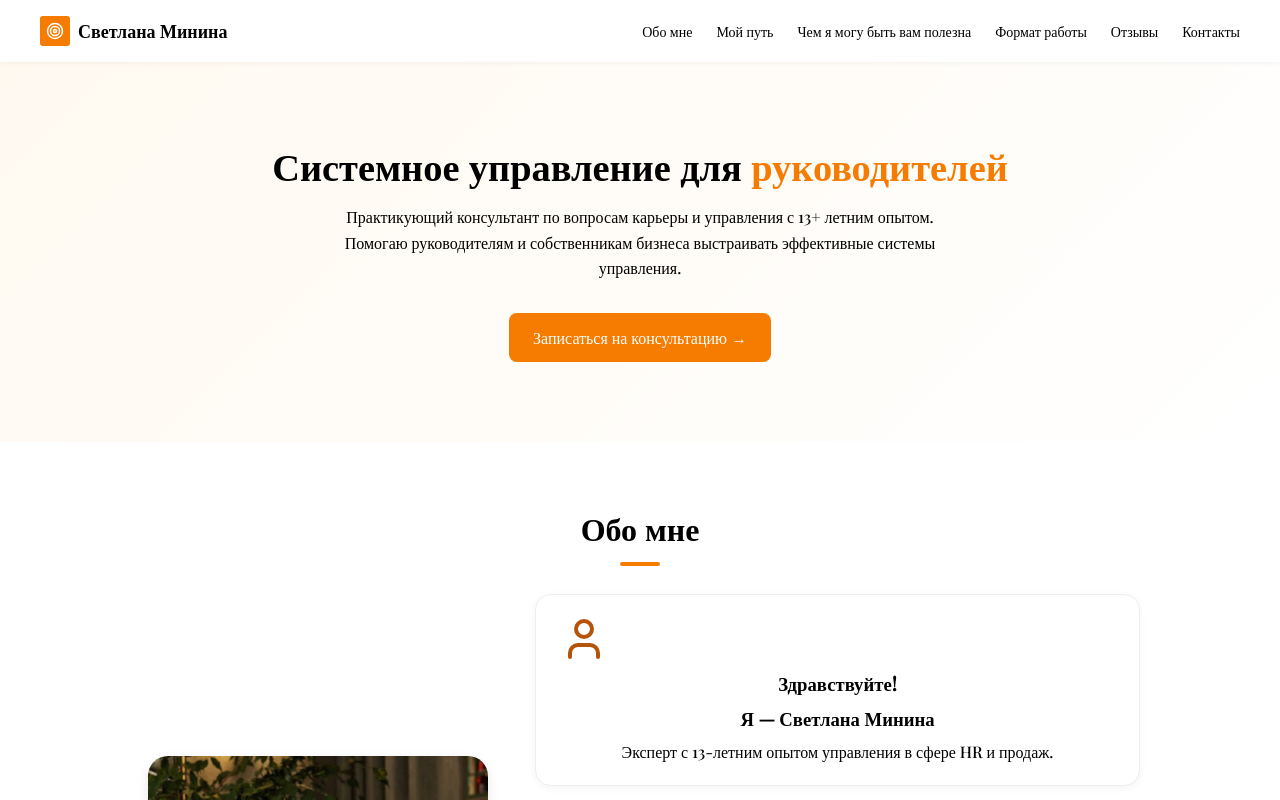
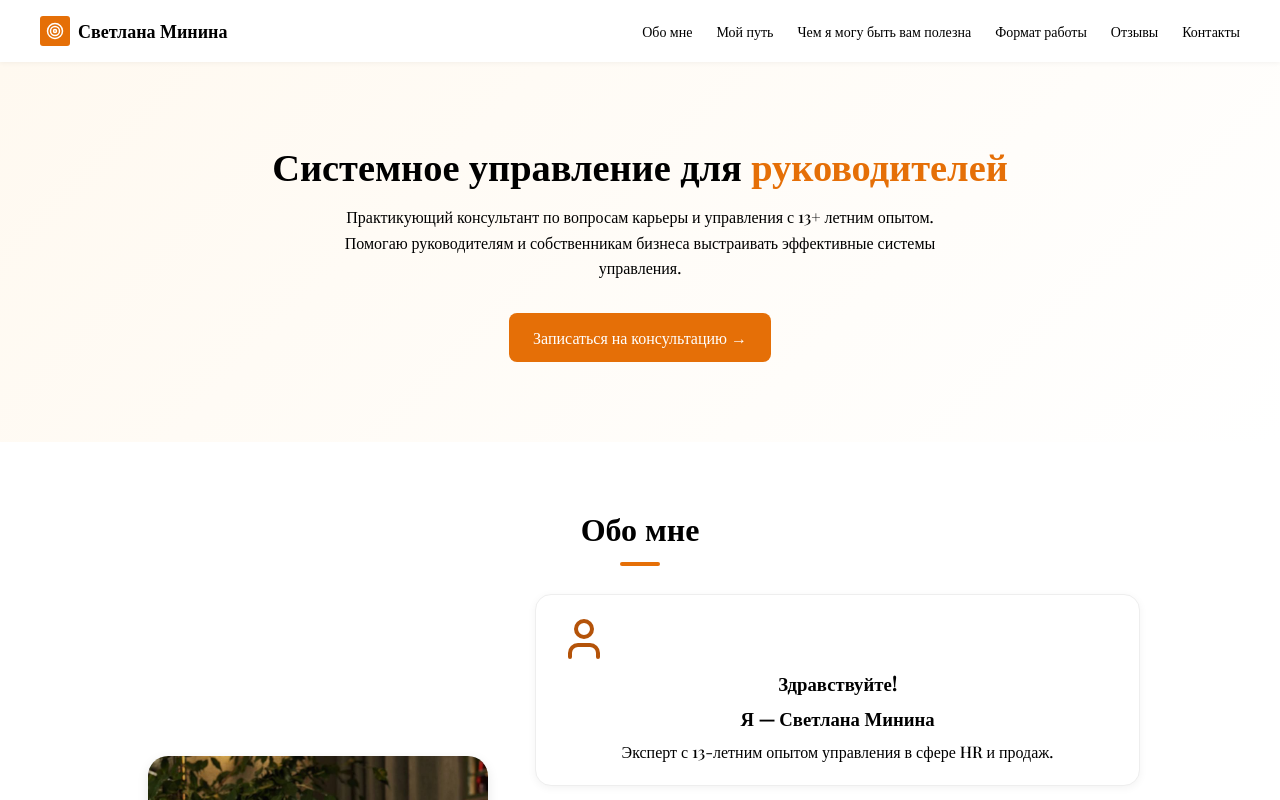
Before and after one commit to ECS1PLE/SvetlanaMinina, a React (Vite) app: page / in a window 1280 px wide. Shown: the top 800 px of the page. Built offline with nearby package versions, Linux system fonts and the light colour scheme.

Commit message:
Fix color

```diff
--- a/src/App.css
+++ b/src/App.css
@@ -1,6 +1,6 @@
 @import url("https://fonts.googleapis.com/css2?family=Playfair+Display:wght@500&display=swap");
 :root {
-  --primary: #f57c00; /**/
+  --primary: #e56f07; /**/
   --secondary: #263238;
   --light-bg: #fff9f0;
   --soft-bg: #fef7e8;
```
